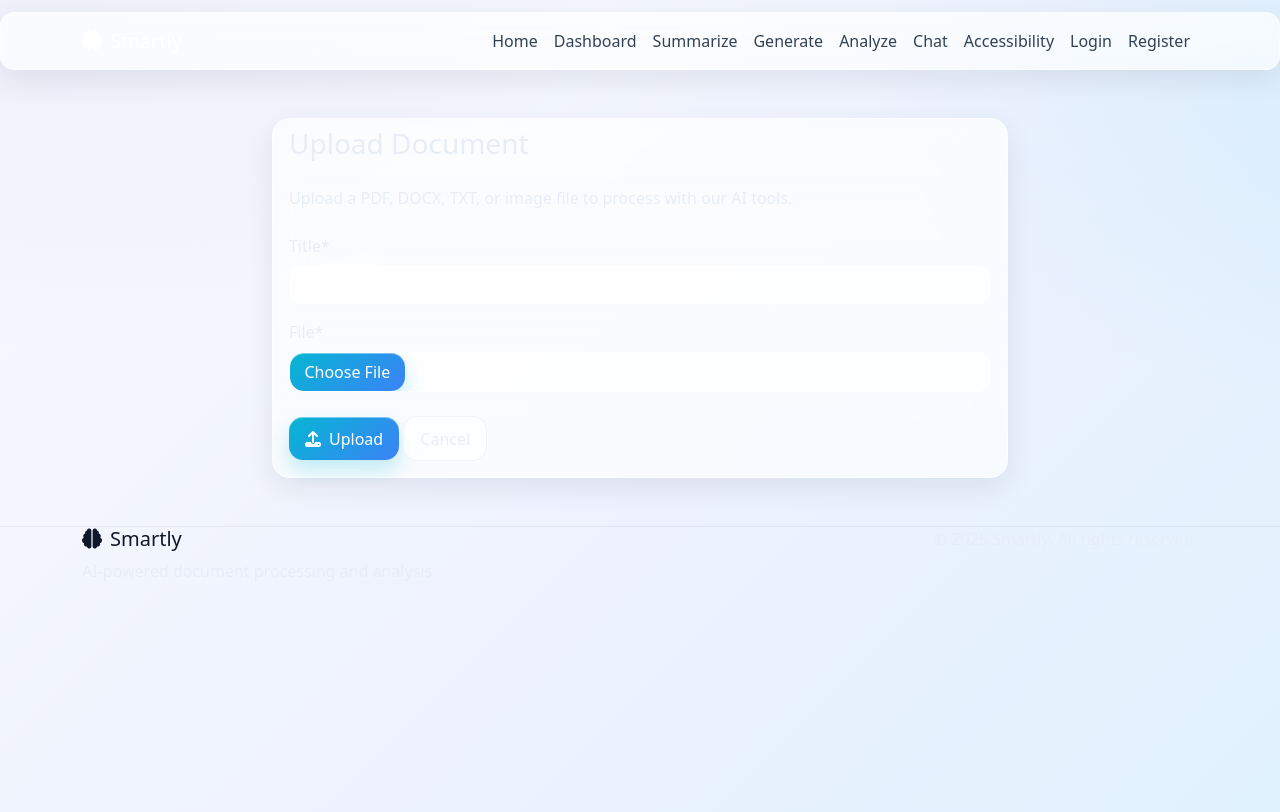
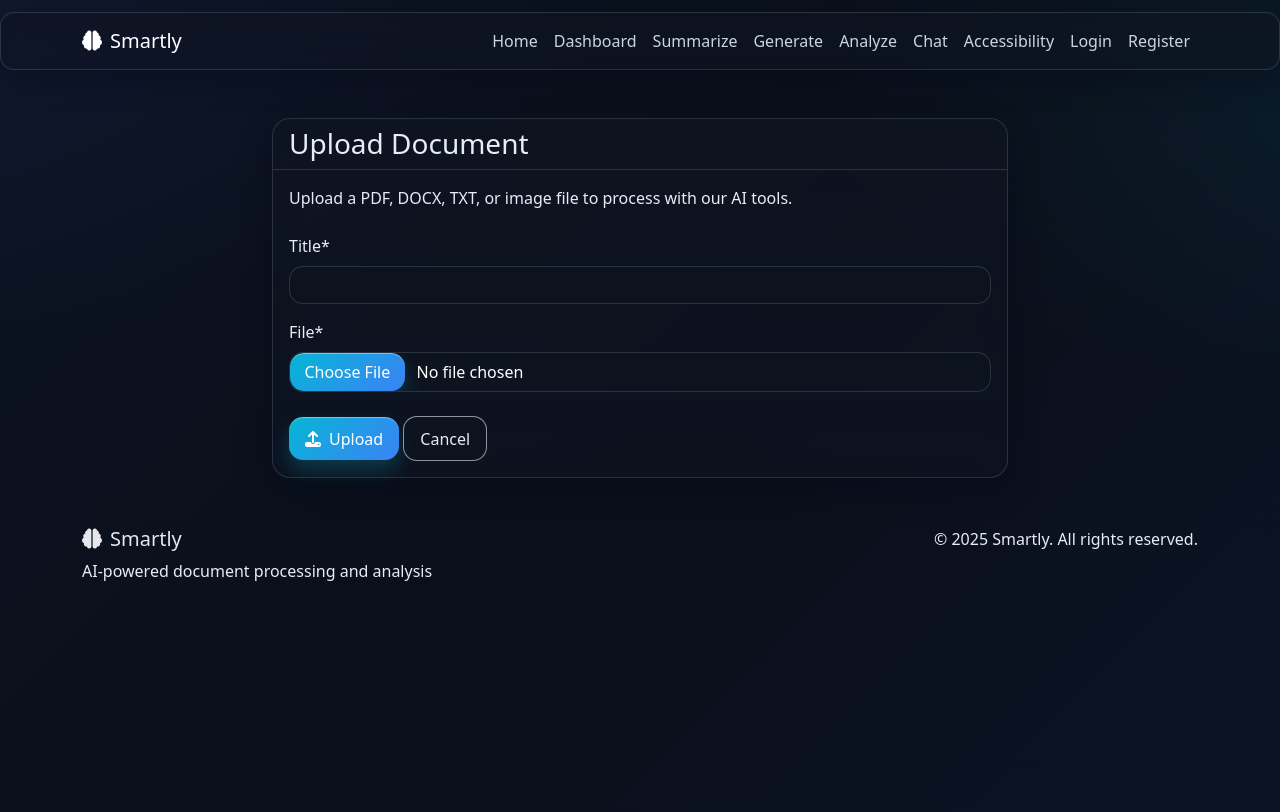
Before and after one commit to SaiSriSushanth/Smartly, a Django app: page /upload/ in a window 1280 px wide. Run offline with Django 4.2, Linux system fonts and the light colour scheme; some libraries are stand-ins or nearby versions.

Commit message:
fixed cross-browser compatibility issues

```diff
--- a/docprocessor/templates/docprocessor/base.html
+++ b/docprocessor/templates/docprocessor/base.html
@@ -4,6 +4,7 @@
     {% load static %}
     <meta charset="UTF-8">
     <meta name="viewport" content="width=device-width, initial-scale=1.0">
+    <meta name="color-scheme" content="dark">
     <title>Smartly - AI Document Processor</title>
     <!-- Bootstrap CSS -->
     <link href="https://cdn.jsdelivr.net/npm/bootstrap@5.3.0/dist/css/bootstrap.min.css" rel="stylesheet">
--- a/static/css/style.css
+++ b/static/css/style.css
@@ -4,13 +4,13 @@
 */
 
 :root {
-  /* Base palette */
-  --bg-0: #f8fafc; /* slate-50 */
-  --bg-1: #eef2ff; /* indigo-50 */
-  --bg-2: #e0f2fe; /* sky-100 */
-  --text-0: #0f172a; /* slate-900 */
-  --text-1: #334155; /* slate-700 */
-  --text-muted: #64748b; /* slate-500 */
+  /* Base palette – forced dark theme for cross‑browser consistency */
+  --bg-0: #0b1220;
+  --bg-1: #0a0f1a;
+  --bg-2: #0b1324;
+  --text-0: #e5e7eb;
+  --text-1: #cbd5e1;
+  --text-muted: #94a3b8;
 
   /* Accents */
   --accent-cyan: #06b6d4; /* cyan-500 */
@@ -21,14 +21,14 @@
   --accent-green: #22c55e; /* green-500 */
 
   /* Glass surfaces */
-  --glass-bg: rgba(255, 255, 255, 0.65);
-  --glass-bg-strong: rgba(255, 255, 255, 0.75);
-  --glass-border: rgba(255, 255, 255, 0.45);
-  --glass-shadow: 0 10px 30px rgba(2, 6, 23, 0.08);
+  --glass-bg: rgba(16, 20, 31, 0.55);
+  --glass-bg-strong: rgba(16, 20, 31, 0.7);
+  --glass-border: rgba(148, 163, 184, 0.22);
+  --glass-shadow: 0 10px 30px rgba(2, 6, 23, 0.35);
 
   /* Rings */
-  --ring: rgba(99, 102, 241, 0.35); /* indigo */
-  --ring-strong: rgba(99, 102, 241, 0.55);
+  --ring: rgba(99, 102, 241, 0.45);
+  --ring-strong: rgba(99, 102, 241, 0.65);
 
   /* Radii */
   --radius-sm: 10px;
@@ -38,6 +38,9 @@
   /* Transitions */
   --ease: cubic-bezier(0.22, 1, 0.36, 1);
 }
+
+/* Hint browsers to render UI with dark defaults */
+html { color-scheme: dark; }
 
 /* Background with soft gradient & pattern */
 body {
@@ -236,29 +239,21 @@
   .hero { padding: 1.5rem 1rem; }
 }
 
-/* Optional dark mode (auto prefers-color-scheme) */
-@media (prefers-color-scheme: dark) {
+/* Optional: add a light mode override if needed in future */
+/*
+@media (prefers-color-scheme: light) {
   :root {
-    --bg-0: #0b1220;
-    --bg-1: #0a0f1a;
-    --bg-2: #0b1324;
-    --text-0: #e5e7eb;
-    --text-1: #cbd5e1;
-    --text-muted: #94a3b8;
-    --glass-bg: rgba(16, 20, 31, 0.55);
-    --glass-bg-strong: rgba(16, 20, 31, 0.7);
-    --glass-border: rgba(148, 163, 184, 0.22);
-    --glass-shadow: 0 10px 30px rgba(2, 6, 23, 0.35);
-    --ring: rgba(99, 102, 241, 0.45);
-    --ring-strong: rgba(99, 102, 241, 0.65);
-  }
-  body {
-    background:
-      radial-gradient(1200px 600px at -10% 0%, rgba(99, 102, 241, 0.15), transparent 60%),
-      radial-gradient(900px 500px at 110% 10%, rgba(6, 182, 212, 0.14), transparent 65%),
-      linear-gradient(135deg, var(--bg-0) 0%, var(--bg-1) 55%, var(--bg-2) 100%);
+    --bg-0: #f8fafc; --bg-1: #eef2ff; --bg-2: #e0f2fe;
+    --text-0: #0f172a; --text-1: #334155; --text-muted: #64748b;
+    --glass-bg: rgba(255, 255, 255, 0.65);
+    --glass-bg-strong: rgba(255, 255, 255, 0.75);
+    --glass-border: rgba(255, 255, 255, 0.45);
+    --glass-shadow: 0 10px 30px rgba(2, 6, 23, 0.08);
+    --ring: rgba(99, 102, 241, 0.35);
+    --ring-strong: rgba(99, 102, 241, 0.55);
   }
 }
+*/
 
 /* Tables: blend with glass cards and remove white backgrounds */
 .table {
```
